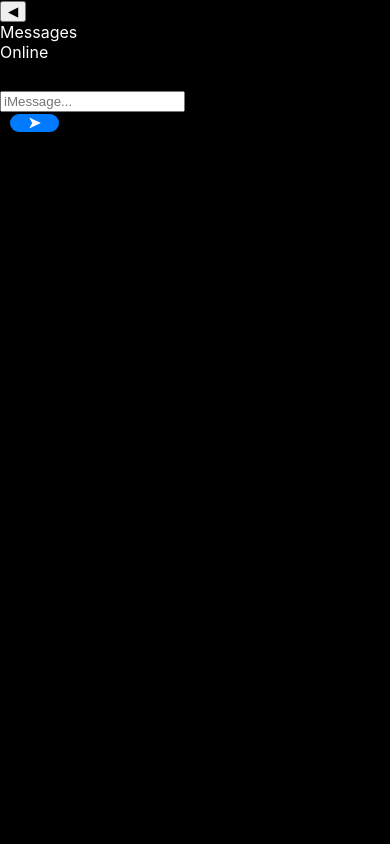
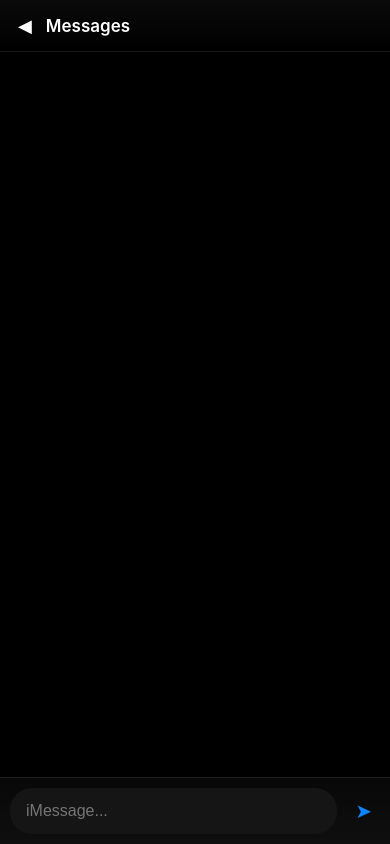
Before and after one commit to mishraparth566-bot/Chat-app, a Flask app: page / in a window 390 px wide. Run offline with Flask 3, Linux system fonts and the light colour scheme; some libraries are stand-ins or nearby versions.

Commit message:
Update style.css

```diff
--- a/static/style.css
+++ b/static/style.css
@@ -1,109 +1,94 @@
-body {
-  margin: 0;
-  font-family: -apple-system, BlinkMacSystemFont, "Segoe UI", sans-serif;
-  background: #000;
-  color: #fff;
+/* iMessage-like dark UI */
+
+:root{
+  --bg: #000;
+  --bubble-me: linear-gradient(135deg, #0a84ff, #0066e6); /* iOS-ish blue */
+  --bubble-them: #1f1f1f;
+  --accent: #0a84ff;
+  --muted: #a0a0a0;
+  --white: #fff;
+  --check-blue: #0a84ff; /* luminous blue for read ✓✓ */
 }
 
-.chat-container {
-  display: flex;
-  flex-direction: column;
-  height: 100vh;
+/* reset */
+*{box-sizing:border-box}
+html,body{height:100%;margin:0;background:var(--bg);color:var(--white);font-family:-apple-system,BlinkMacSystemFont,"Segoe UI",Roboto,Helvetica,Arial}
+
+/* container */
+.chat-shell{display:flex;flex-direction:column;height:100vh;width:100%;max-width:720px;margin:0 auto;}
+
+/* header */
+.chat-header{
+  height:56px;display:flex;align-items:center;justify-content:space-between;padding:0 12px;border-bottom:1px solid rgba(255,255,255,0.06);
+  background:linear-gradient(180deg, rgba(255,255,255,0.04), rgba(255,255,255,0.00));
+  position:sticky;top:0;z-index:2;
+}
+.header-left{display:flex;align-items:center;gap:8px}
+.chat-title{font-weight:600;font-size:17px}
+.icon.back{background:transparent;border:none;color:var(--white);font-size:18px;cursor:pointer}
+.header-right{display:flex;align-items:center}
+.online{font-size:13px;color:#4cd964;padding:4px 8px;border-radius:12px;background:rgba(76,217,100,0.12)}
+.hidden{display:none !important}
+
+/* chat area */
+.chat-area{flex:1;display:flex;flex-direction:column;overflow:hidden;background:transparent}
+.messages{
+  flex:1;padding:18px 14px;display:flex;flex-direction:column;gap:10px;overflow-y:auto;-webkit-overflow-scrolling:touch;
 }
 
-#header {
-  padding: 16px;
-  background: #111;
-  border-bottom: 1px solid #222;
-  text-align: center;
-  font-weight: bold;
-  font-size: 18px;
+/* message bubble */
+.msg-bubble{
+  max-width:80%;padding:12px 16px;border-radius:18px;word-wrap:break-word;font-size:16px;line-height:1.35;box-shadow:0 1px 0 rgba(255,255,255,0.02) inset;
 }
 
-#online {
-  font-size: 14px;
-  color: #4cd964;
-  margin-left: 8px;
+/* mine (right, blue) */
+.mine{
+  align-self:flex-end;background:var(--bubble-me);color:var(--white);border-bottom-right-radius:6px;
 }
 
-.messages {
-  flex: 1;
-  overflow-y: auto;
-  padding: 14px;
-  display: flex;
-  flex-direction: column;
-  gap: 10px;
+/* theirs (left, dark gray) */
+.theirs{
+  align-self:flex-start;background:var(--bubble-them);color:var(--white);border-bottom-left-radius:6px;
 }
 
-.message {
-  max-width: 80%;
-  padding: 12px 16px;
-  border-radius: 20px;
-  word-wrap: break-word;
-  font-size: 16px;
-  line-height: 1.4;
+/* text content */
+.msg-text{white-space:pre-wrap;word-break:break-word}
+
+/* standalone emoji bigger */
+.emoji-standalone{
+  font-size:48px;line-height:1;text-align:center;padding:6px 0;
 }
 
-.mine {
-  align-self: flex-end;
-  background: #007aff;
-  color: white;
-  border-bottom-right-radius: 6px;
+/* meta row: time + receipts (for mine) */
+.meta{
+  display:flex;justify-content:flex-end;align-items:center;gap:8px;margin-top:6px;font-size:12px;color:var(--muted);
 }
+.status{font-size:13px;}
+.check-blue{color:var(--check-blue);}
 
-.theirs {
-  align-self: flex-start;
-  background: #333;
-  border-bottom-left-radius: 6px;
+/* typing indicator (kept for future, default hidden) */
+.typing{
+  display:flex;align-items:center;padding:8px 12px;margin:0 14px 8px;border-radius:18px;background:var(--bubble-them);width:fit-content;
 }
+.typing span{width:8px;height:8px;border-radius:50%;background:#9b9b9b;margin:0 3px;display:inline-block;animation:typing-bounce 1.0s infinite}
+.typing span:nth-child(2){animation-delay:.12s}
+.typing span:nth-child(3){animation-delay:.24s}
+@keyframes typing-bounce{0%,80%,100%{transform:scale(.6)}40%{transform:scale(1)}}
 
-.text.emoji-big {
-  font-size: 48px;
-  text-align: center;
+/* input area (composer) */
+.input-form{
+  display:flex;align-items:center;gap:10px;padding:10px;background:linear-gradient(180deg, rgba(255,255,255,0.03), rgba(255,255,255,0.06));border-top:1px solid rgba(255,255,255,0.06);
+  position:sticky;bottom:0;z-index:2;
 }
+.input-wrapper{flex:1}
+.input-wrapper input{
+  width:100%;padding:14px 16px;border-radius:22px;border:none;background:#151515;color:var(--white);font-size:16px;outline:none;
+}
+.send-btn{background:transparent;border:none;color:var(--accent);font-size:20px;padding:8px;border-radius:50%;cursor:pointer}
 
-.meta {
-  font-size: 12px;
-  display: flex;
-  justify-content: flex-end;
-  gap: 8px;
-  margin-top: 4px;
-  color: #aaa;
+/* responsive tweaks */
+@media (max-width:480px){
+  .chat-shell{max-width:100%}
+  .emoji-standalone{font-size:46px}
+  .chat-header{height:52px}
 }
-
-.status {
-  font-size: 13px;
-}
-
-.time {
-  font-size: 12px;
-}
-
-/* form */
-.form {
-  display: flex;
-  border-top: 1px solid #222;
-  padding: 10px;
-  background: #111;
-}
-
-#input {
-  flex: 1;
-  padding: 14px;
-  border-radius: 24px;
-  border: none;
-  outline: none;
-  font-size: 16px;
-}
-
-.send-btn {
-  margin-left: 10px;
-  padding: 0 18px;
-  border: none;
-  border-radius: 24px;
-  background: #007aff;
-  color: white;
-  font-weight: bold;
-  font-size: 15px;
-  cursor: pointer;
-}
```
